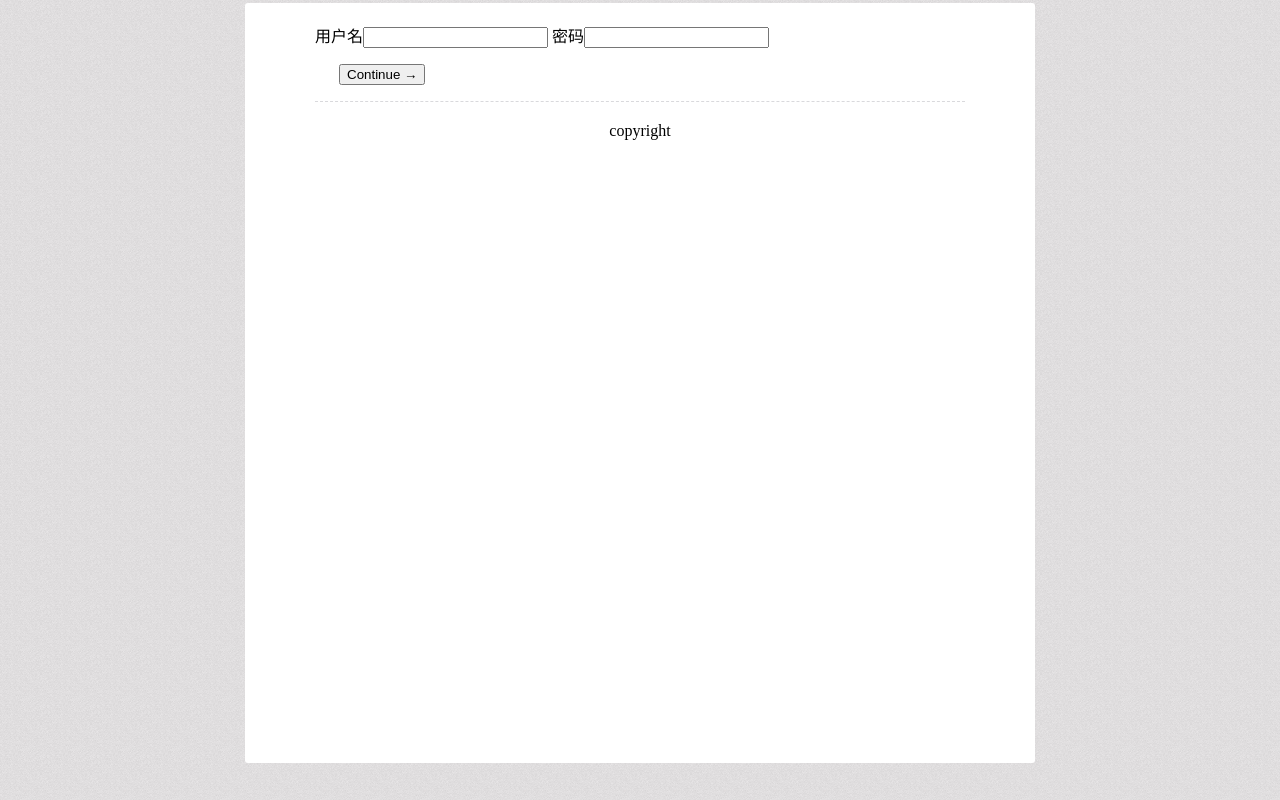
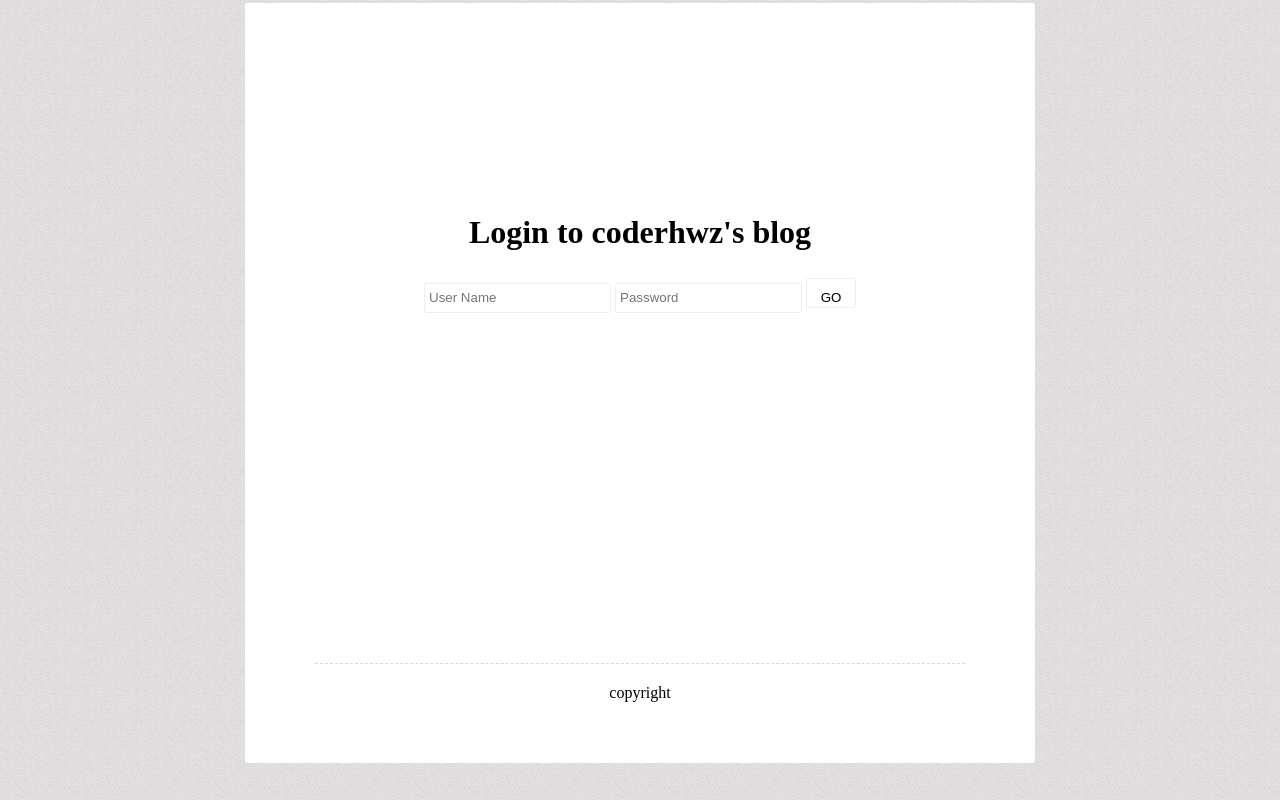
Before and after one commit to coderhwz/online-md-blog, a Flask app: page /login in a window 1280 px wide. Run offline with Flask 2, Linux system fonts and the light colour scheme.

Commit message:
登录，404，标签列表样式修改

```diff
--- a/app.py
+++ b/app.py
@@ -188,7 +188,7 @@ def list_posts():
     db = get_db()
     cursor = db.cursor()
     sql = 'SELECT * FROM posts';
-    keyword = request.args.get('s',None)
+    keyword = request.args.get('s','')
     if keyword:
         sql = sql+ ' WHERE title LIKE "%s"' % ('%' + keyword +'%')
     sql = sql + ' ORDER BY create_at DESC'
--- a/static/css/admin.css
+++ b/static/css/admin.css
@@ -29,7 +29,7 @@ a:visited{
     color:#444;
     line-height:20px;
     height:auto;
-    border: 1px solid #eee;
+    border: 1px solid #fcfcfc;
 }
 .CodeMirror-scroll {
   /* 30px is the magic margin used to hide the element's real scrollbars */
--- a/static/css/style.css
+++ b/static/css/style.css
@@ -7,7 +7,6 @@ body{
 }
 .wrapper{
     width:650px;
-    /* height:9%; */
     margin:3 auto;
     background-color:#fff;
     border-radius:3px;
@@ -17,9 +16,6 @@ body{
 a{
     text-decoration:none;
     color:green;
-}
-a:visited{
-
 }
 article h1{
     border-bottom:1px dashed #D9D9DC;
@@ -70,3 +66,28 @@ article img{
     text-align:center;
     padding:20px;
 }
+.content{
+    min-height:80%;
+}
+
+.login input{
+    height:30px;
+    line-height:30px;
+    padding:4px;
+    margin:10px auto;
+    border-radius:3px;
+    border:1px solid #eee;
+}
+
+input[type=submit]{
+    width:50px;
+    background-color:#fff;
+    margin-top:3px;
+}
+
+.login form{
+    margin:0 auto;
+    width:500px;
+    padding-top:170px;
+    text-align:center;
+}
--- a/templates/login.html
+++ b/templates/login.html
@@ -1,10 +1,12 @@
 {% extends "layout.html" %}
 
 {% block body %}
-<form action="{{ url_for('login') }}" method="post" accept-charset="utf-8">
-    <label for="username">用户名</label><input type="text" name="username" value="" id="username">
-    <label for="password">密码</label><input type="password" name="password" value="" id="password">
-
-    <p><input type="submit" value="Continue →"></p>
-</form>
+<div class="content login">
+    <form action="{{ url_for('login') }}" method="post" accept-charset="utf-8">
+        <h1> Login to coderhwz's blog</h1>
+        <input placeholder="User Name" type="text" name="username" value=""  />
+        <input placeholder="Password" type="password" name="password" value="" />
+        <input type="submit" value="GO" />
+    </form>
+</div>
 {% endblock %}
--- a/templates/tags.html
+++ b/templates/tags.html
@@ -1,6 +1,7 @@
 {% extends "layout.html" %}
 
 {% block body %}
+<div class="content">
     <h1 class="title">Tags</h1>
     <ul class="list tags">
         {% for tag in tags %}
@@ -8,4 +9,5 @@
         <span class="time"> {{ tag.create_at | timefmt }}</li> </span>
         {% endfor%}
     </ul>
+</div>
 {% endblock %}
```
Also changed, not shown: templates/404.html (+7 -1 lines). Lines whose indentation alone changed are shown as unchanged.
